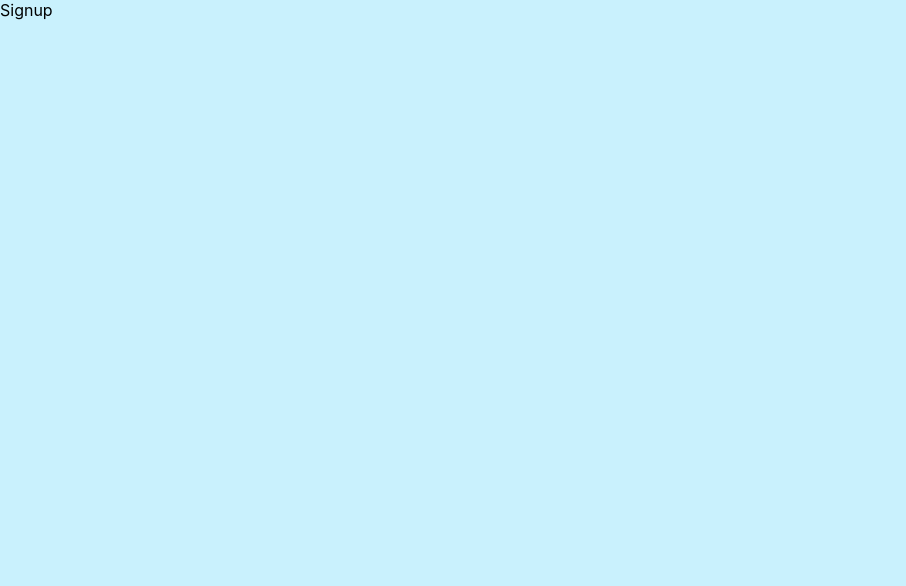
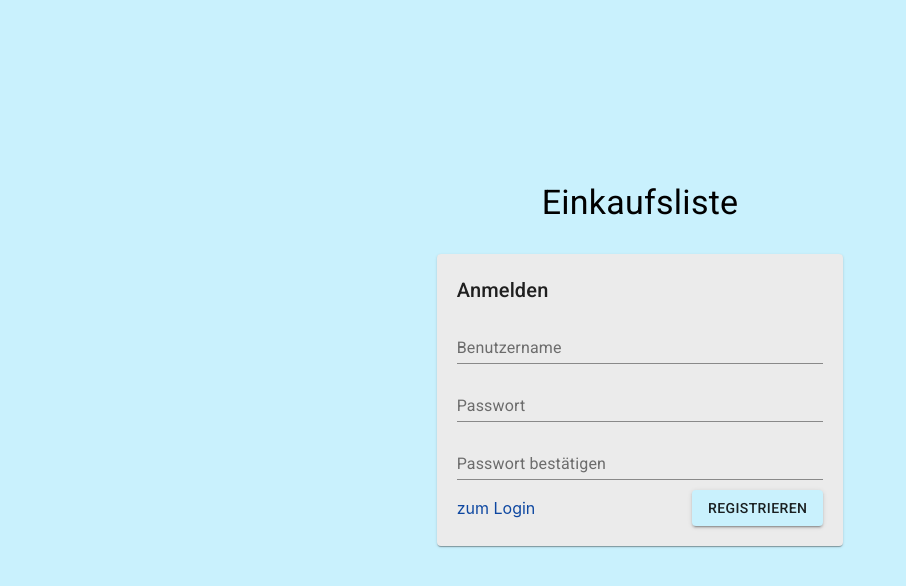
Before and after one commit to SeverinNauer/Shoppinglist-frontend, a React (Create React App) app: page /signup in a window 1280 px wide. Shown: the top 586 px of the page, without its empty margins (0-906 px from the left). Built offline with nearby package versions, Linux system fonts and the light colour scheme.

Commit message:
changes WIP

```diff
--- a/src/components/InputField.tsx
+++ b/src/components/InputField.tsx
@@ -6,6 +6,7 @@ interface IProps {
   value: string;
   onChange: (value: string) => void;
   className?: string;
+  type?: "password"
 }
 
 const useStyles = makeStyles((theme: Theme) =>
@@ -25,6 +26,7 @@ const InputField = (props: IProps) => {
 
   return (
     <TextField
+      type={props.type || "text"}
       className={props.className}
       label={props.label}
       InputLabelProps={{
--- /dev/null
+++ b/src/models/IListItem.ts
@@ -0,0 +1,5 @@
+export default interface IListItem{
+    id: number;
+    isChecked: boolean;
+    itemnam: string;
+}
--- /dev/null
+++ b/src/models/IShoppingList.ts
@@ -0,0 +1,6 @@
+import IListItem from "./IListItem";
+export default interface IShoppingList{
+    id: number;
+    listname: string;
+    items:Array<IListItem>;
+}
--- a/src/pages/ListOverview.tsx
+++ b/src/pages/ListOverview.tsx
@@ -1,10 +1,25 @@
-import React from "react";
+import React, { useEffect, useState } from "react";
 import { Typography } from "@material-ui/core";
+import { get, isSuccess } from "../services/fetchservice";
+import IShoppingList from "./../models/IShoppingList";
 
 const ListOverview = () => {
+  const [lists, setLists] = useState(new Array<IShoppingList>());
+  useEffect(() => {
+    const fetchData = async () => {
+      const response = await get<IShoppingList[]>("ShoppingList/getAll", true);
+      if (isSuccess(response)) {
+        setLists(response as IShoppingList[]);
+      }
+    };
+    fetchData();
+  }, []);
   return (
     <div>
       <Typography variant="h6">Listenübersicht</Typography>
+      {lists.map(list => {
+        return <Typography variant="body2">{list.listname}</Typography>;
+      })}
     </div>
   );
 };
--- a/src/pages/LoginPage.tsx
+++ b/src/pages/LoginPage.tsx
@@ -99,6 +99,7 @@ const LoginPage = () => {
                 value={password}
                 label="Passwort"
                 onChange={value => setPassword(value)}
+                type="password"
               />
             </div>
             <div className={classes.action}>
--- a/src/pages/SignUpPage.tsx
+++ b/src/pages/SignUpPage.tsx
@@ -1,7 +1,136 @@
-import React from "react";
+import { Button, Card, createStyles, Grid, Link, makeStyles, Theme, Typography } from "@material-ui/core";
+import React, { useEffect, useState } from "react";
+import { useHistory } from "react-router-dom";
+import InputField from "../components/InputField";
+import { post, isSuccess } from "../services/fetchservice";
+import { useAuthentication, useAuthenticationReducer } from "./../hooks/useAuthentication";
+
+const useStyles = makeStyles((theme: Theme) =>
+  createStyles({
+    root: {
+      height: "100%",
+      textAlign: "center",
+      display: "grid",
+      gridTemplateRows: "1fr auto 1fr"
+    },
+    card: {
+      textAlign: "left",
+      padding: 20,
+      margin: 10,
+      backgroundColor: theme.palette.secondary.main
+    },
+    fields: {
+      display: "flex",
+      flexDirection: "column",
+      marginTop: 10
+    },
+    classNameField: {
+      marginTop: 10
+    },
+    title: {
+      marginTop: "auto",
+      marginBottom: 20
+    },
+    loginButton: {
+      float: "right"
+    },
+    action: {
+      marginTop: 10,
+      display: "flex",
+      justifyContent: "space-between"
+    },
+    link: {
+      marginTop: "auto",
+      marginBottom: "auto",
+      color: "#0D47A1"
+    }
+  })
+);
+
+interface ISignupData {
+  Username: string;
+  Password: string;
+}
 
 const SignUpPage = () => {
-  return <div>Signup</div>;
+  const classes = useStyles();
+  const [username, setUsername] = useState("");
+  const [password, setPassword] = useState("");
+  const [password2, setPassword2] = useState("");
+  const history = useHistory();
+  const authentication = useAuthentication();
+  const dispatch = useAuthenticationReducer();
+
+  const onLinkClick = (event: React.MouseEvent<HTMLSpanElement>) => {
+    event.preventDefault();
+    history.push("/login");
+  };
+
+  const signup = async () => {
+    if(password !== password2){
+      return;
+    }
+    const data: ISignupData = { Username: username, Password: password };
+    const response = await post<ISignupData, any>("Account/create", data);
+    if (isSuccess(response)) {
+      history.push("/login")
+    }
+  };
+
+  useEffect(() => {
+    if (authentication.jwttoken) {
+      history.push("/");
+    }
+  }, [authentication, history]);
+
+  return (
+    <div className={classes.root}>
+      <Typography variant="h4" className={classes.title}>
+        Einkaufsliste
+      </Typography>
+      <Grid container justify={"space-around"}>
+        <Grid item xs={12} md={6} lg={4}>
+          <Card className={classes.card} color="secondary">
+            <Typography variant="h6">Anmelden</Typography>
+            <div className={classes.fields}>
+              <InputField
+                value={username}
+                label="Benutzername"
+                onChange={value => setUsername(value)}
+              />
+              <InputField
+                className={classes.classNameField}
+                value={password}
+                label="Passwort"
+                onChange={value => setPassword(value)}
+                type="password"
+              />
+              <InputField
+                className={classes.classNameField}
+                value={password2}
+                label="Passwort bestätigen"
+                onChange={value => setPassword2(value)}
+                type="password"
+              />
+            </div>
+            <div className={classes.action}>
+              <Link href="" onClick={onLinkClick} className={classes.link}>
+                zum Login
+              </Link>
+              <Button
+                variant="contained"
+                color="primary"
+                className={classes.loginButton}
+                onClick={signup}
+              >
+                Registrieren
+              </Button>
+            </div>
+          </Card>
+        </Grid>
+      </Grid>
+    </div>
+  );
 };
 
 export default SignUpPage;
--- a/src/services/fetchservice.ts
+++ b/src/services/fetchservice.ts
@@ -1,3 +1,5 @@
+import LocalStorageUtiltites from "../utils/LocalStorageUtilities";
+
 const baseUrl = "https://localhost:44370/";
 
 export interface IErrorResult {
@@ -43,6 +45,19 @@ export const post = async <T, TR>(endpoint: string, data: T) => {
   });
   return await fetchMeth<TR>(request);
 };
+export const get = async <TR>(
+  endpoint: string,
+  authenticated: boolean = false
+) => {
+  let request = new Request(`${baseUrl}${endpoint}`, {
+    method: "Get",
+    headers: {
+      "Content-Type": "application/json",
+      "Authorization" : LocalStorageUtiltites.jwtToken
+    }
+  });
+  return await fetchMeth<TR>(request);
+};
 
 export const isSuccess = <T extends unknown>(
   response: Result<T>
```
